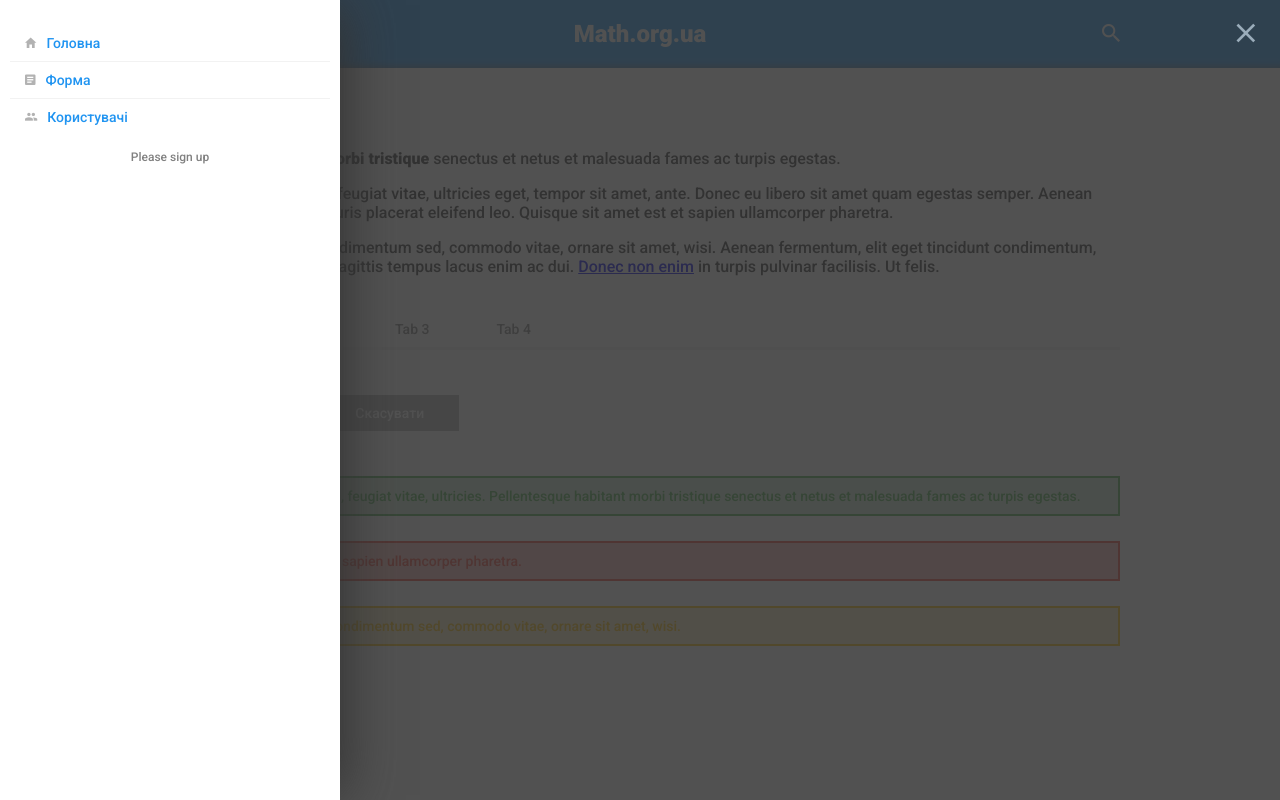
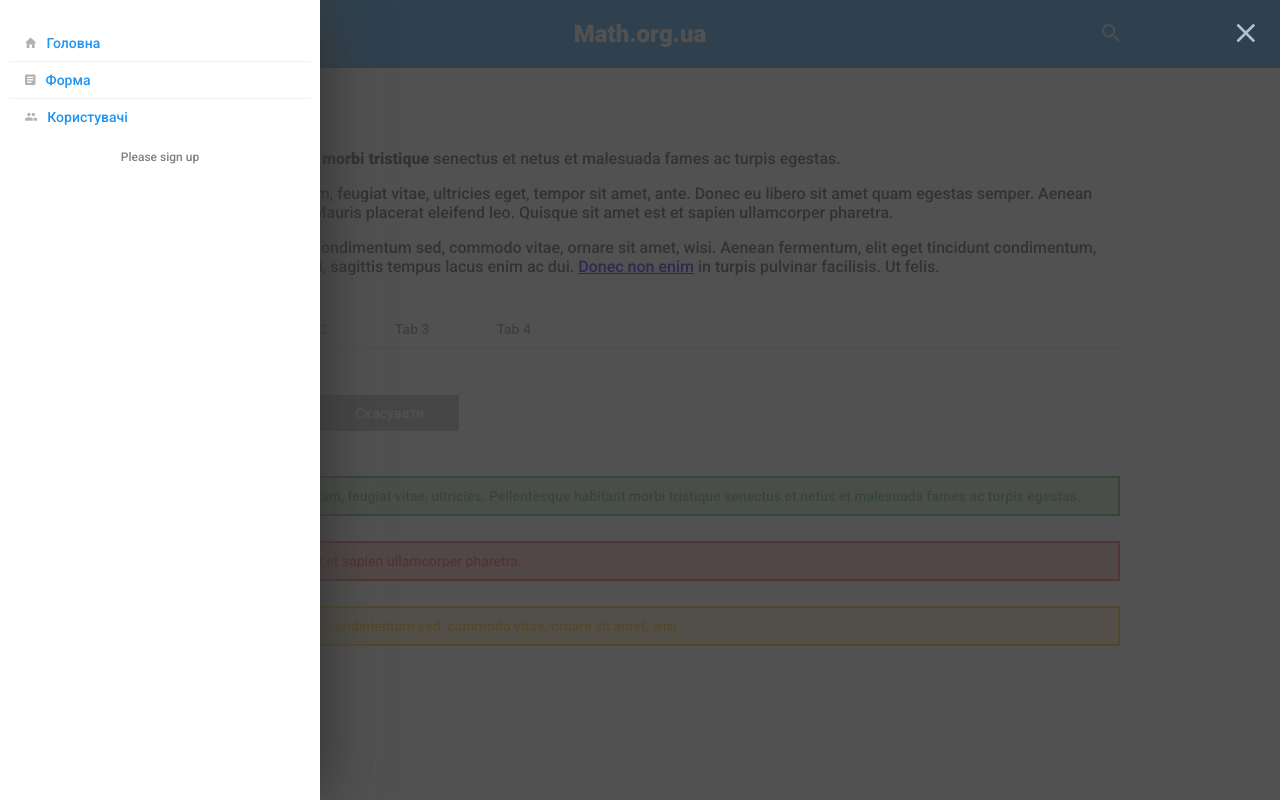
Before and after one commit to vyspiansky/react-demo-app, a React app: page / in a window 1280 px wide. Both pictures are taken after a click on the link 176 px from the left and 35 px from the top of the page. Built offline with nearby package versions, Linux system fonts and the light colour scheme; a web font is replaced by a local one.

Commit message:
Changed styles

```diff
--- a/src/components/Header.css
+++ b/src/components/Header.css
@@ -26,9 +26,16 @@
 .Header ul li a {
   color: #fff;
   display: inline-block;
+  height: 32px;
+  opacity: 0.75;
+  text-decoration: none;
+  transition: opacity 150ms ease-out;
   width: 32px;
-  height: 32px;
-  text-decoration: none;
+}
+
+.Header ul li a:hover {
+  opacity: 1;
+  transition: opacity 250ms ease-in;
 }
 
 .Header-left,
--- a/src/components/Menu.css
+++ b/src/components/Menu.css
@@ -3,11 +3,14 @@
     bottom: 0;
     box-shadow: 10px 0 50px -5px #333;
     left: 0;
-    padding: 25px 10px;
     position: fixed;
     top: 0;
     width: 320px;
     z-index: 999;
+}
+
+.Menu > div {
+    margin: 25px 10px;
 }
 
 .Menu-items, .Menu-profile {
--- a/src/components/Menu.js
+++ b/src/components/Menu.js
@@ -33,6 +33,7 @@ class Menu extends Component {
     render() {
         return (
             <div className={"Menu" + (this.props.isShown ? '' : ' hidden')}>
+                <div>
                     <nav className="Menu-items">
                         <ul>
                             {this.state.listItems}
@@ -43,6 +44,7 @@ class Menu extends Component {
                         <Greeting isLoggedIn={false} />
                     </div>
                 </div>
+            </div>
         );
     }
 }
--- a/src/components/Overlay.css
+++ b/src/components/Overlay.css
@@ -11,9 +11,23 @@
 }
 
 .Overlay .icon {
-    color: #b2b2b2;
-    font-size: 32px;
+    color: #fff;
+    font-size: 24px;
+    opacity: 0.75;
     position: absolute;
-    right: 25px;
+    right: 10px;
     top: 15px;
+    transition: opacity 150ms ease-out;
 }
+
+.Overlay:hover .icon {
+    opacity: 1;
+    transition: opacity 250ms ease-in;
+}
+
+@media (min-width: 414px) {
+    .Overlay .icon {
+        font-size: 32px;
+        right: 25px;
+    }
+}
```
Lines whose indentation alone changed are shown as unchanged.
